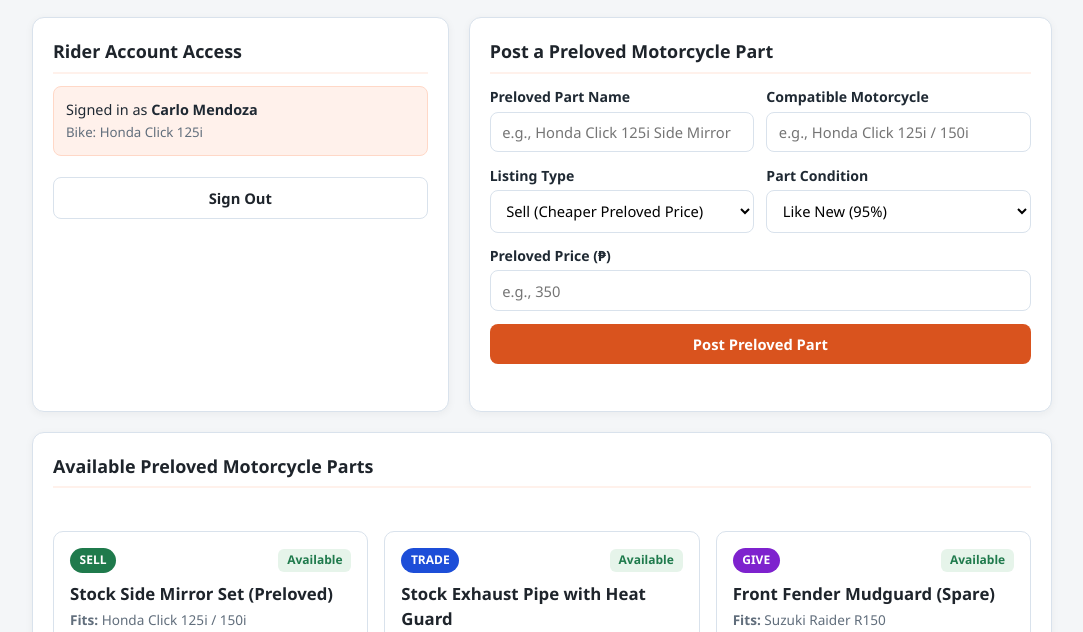
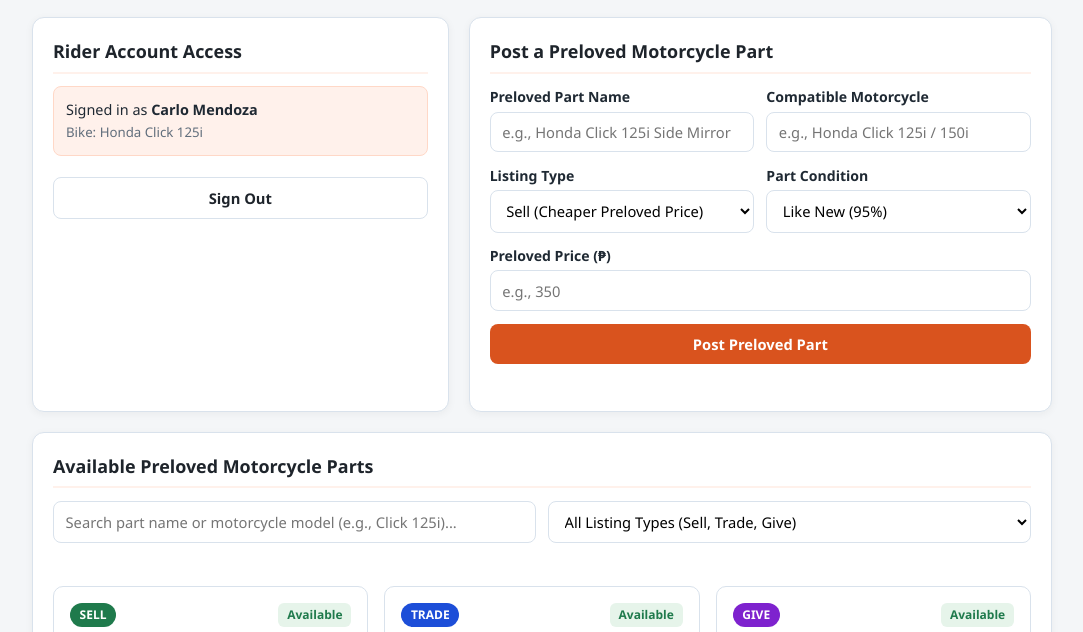
Before and after one commit to rhyvokai/motoparts, a plain HTML site: page index.html in a window 1280 px wide. Shown: the part 145-777 px from the top of the page, without its empty margins (98-1181 px from the left). Drawn offline with Linux system fonts and the light colour scheme.

Commit message:
Add motorcycle model search and Sell/Trade/Give filter

```diff
--- a/index.html
+++ b/index.html
@@ -125,6 +125,12 @@
       display: grid;
       grid-template-columns: 1fr 1fr;
       gap: 0.75rem;
+    }
+
+    @media (max-width: 600px) {
+      .row-2 {
+        grid-template-columns: 1fr;
+      }
     }
 
     .btn {
@@ -374,9 +380,18 @@
       </section>
     </div>
 
-    <!-- MARKETPLACE LISTINGS -->
+    <!-- MARKETPLACE LISTINGS WITH SEARCH & TYPE FILTER -->
     <section class="card">
       <h2>Available Preloved Motorcycle Parts</h2>
+      <div class="row-2" style="margin-bottom: 0.75rem;">
+        <input type="text" id="searchInput" placeholder="Search part name or motorcycle model (e.g., Click 125i)..." />
+        <select id="filterTypeSelect">
+          <option value="All">All Listing Types (Sell, Trade, Give)</option>
+          <option value="Sell">Sell Only</option>
+          <option value="Trade">Trade Only</option>
+          <option value="Give">Give Away (Free) Only</option>
+        </select>
+      </div>
       <div class="feedback" id="marketFeedback" style="margin-top: 0; margin-bottom: 0.4rem;"></div>
       <div class="parts-grid" id="partsGrid"></div>
     </section>
@@ -390,6 +405,12 @@
     let users = [];
     let currentUser = null;
     let parts = [];
+
+    const searchInputEl = document.getElementById("searchInput");
+    const filterTypeSelectEl = document.getElementById("filterTypeSelect");
+
+    searchInputEl.addEventListener("input", renderParts);
+    filterTypeSelectEl.addEventListener("change", renderParts);
 
     // Load initial demo accounts and preloved motorcycle parts from localStorage
     function loadState() {
@@ -618,7 +639,7 @@
       showFeedback("marketFeedback", `Success! "${part.partName}" is now reserved/locked for ${currentUser.name}.`, false);
     }
 
-    // Render all preloved parts (claimed items become gray and unclickable)
+    // Render filtered preloved parts (claimed items become gray and unclickable)
     function renderParts() {
       const grid = document.getElementById("partsGrid");
       if (parts.length === 0) {
@@ -626,7 +647,24 @@
         return;
       }
 
-      grid.innerHTML = parts
+      const query = searchInputEl.value.trim().toLowerCase();
+      const typeFilter = filterTypeSelectEl.value;
+
+      const filtered = parts.filter((p) => {
+        const matchesType = typeFilter === "All" || p.listingType === typeFilter;
+        const matchesText =
+          !query ||
+          p.partName.toLowerCase().includes(query) ||
+          p.bikeModel.toLowerCase().includes(query);
+        return matchesType && matchesText;
+      });
+
+      if (filtered.length === 0) {
+        grid.innerHTML = `<p class="empty-note">No preloved parts match your search or filter.</p>`;
+        return;
+      }
+
+      grid.innerHTML = filtered
         .map((p) => {
           const typeClass =
             p.listingType === "Sell"
```
Also changed, not shown: 1 other file.
